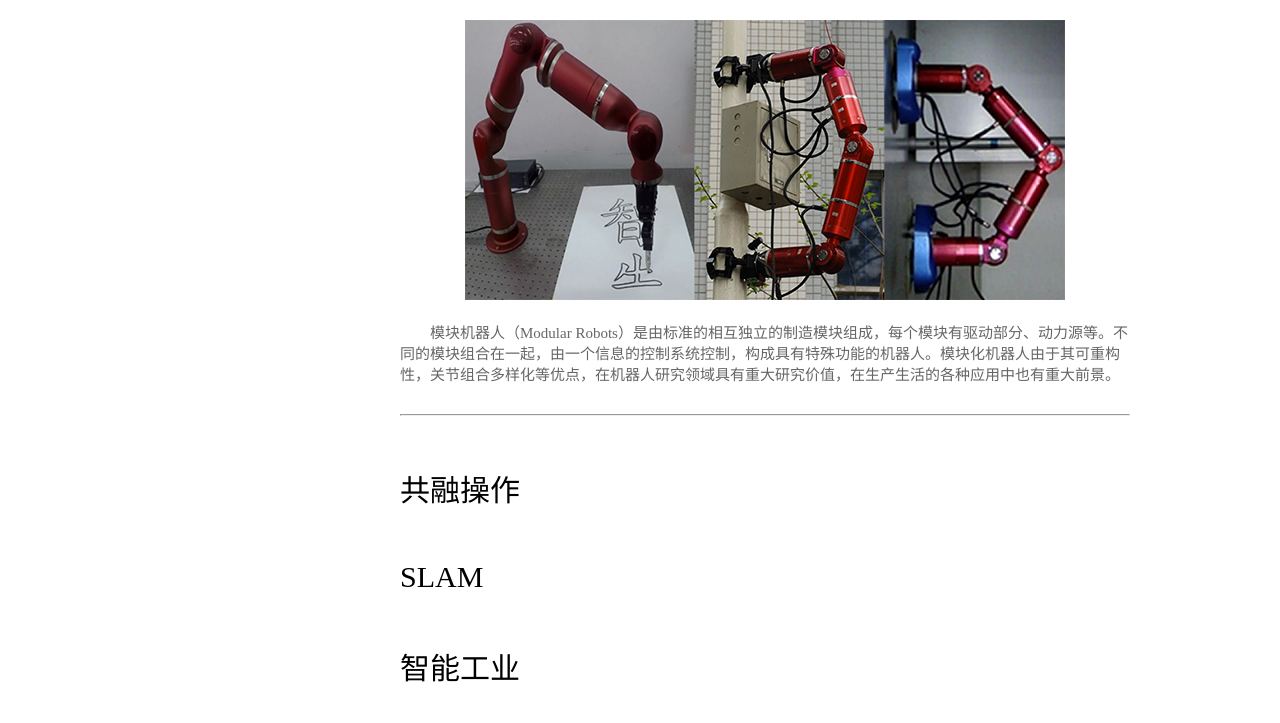
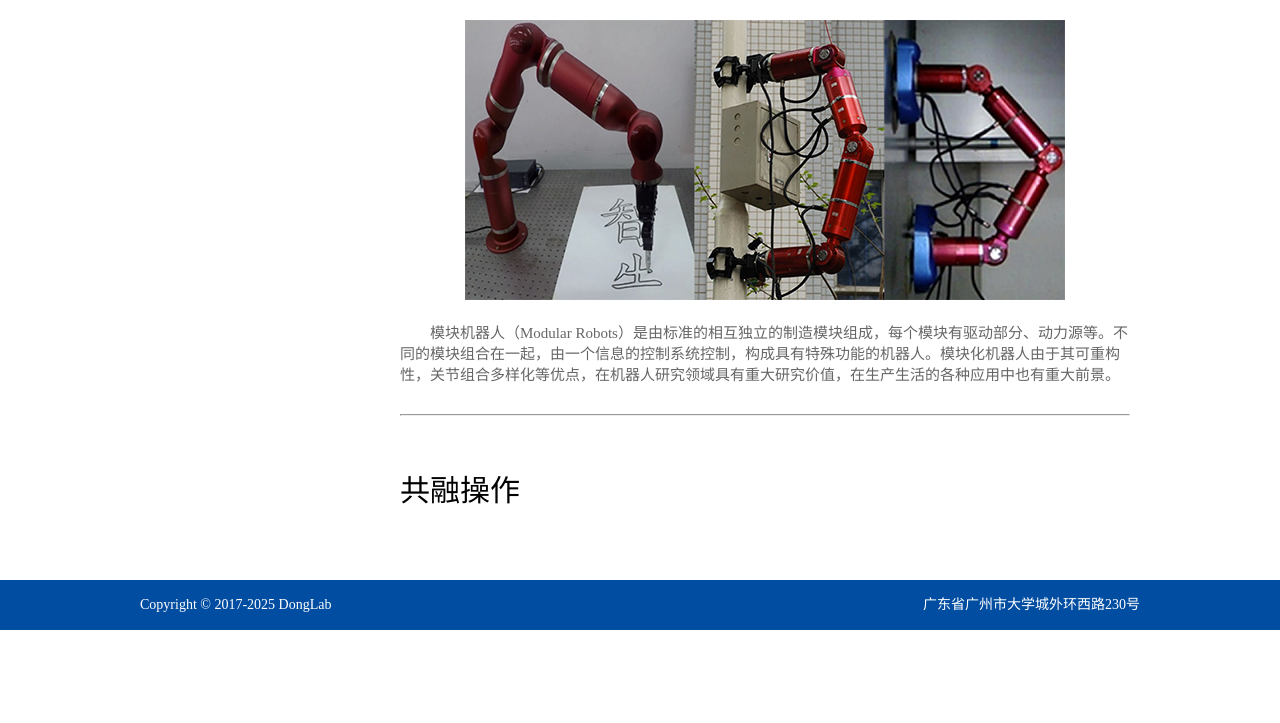
Before and after one commit to zhanweimin2021/zhanweimin2021.github.io, a Jekyll site: the page built from pages/research.html, in a window 1280 px wide and 1400 px high, scrolled down 910 px. Shown: the top 723 px of the window. Built offline with Jekyll 4.4.1, drawn with Linux system fonts in a browser that asks for light colours; after the commit the page ends 1540 px from its top, so only the background shows below that; some of the changed text lies outside the part shown.

Commit message:
Update research.html

```diff
--- a/pages/research.html
+++ b/pages/research.html
@@ -12,17 +12,9 @@
 <div class="n_list">
   <div class="n_list_c">
     <div class="n_right_bottom">
-      <h1>仿生软体</h1>{% for post in site.categories["soft-robotics"] %}
-      <div style="margin-top:30px"></div>
-      <h2 align="center"><a href="{{ site.url }}{{ post.url }}">{{ post.title }}</a></h1>
-      <br>
-      <p align="center"><a href="{{ site.url }}{{ post.url }}"><img src="/images/{{ post.type-en }}/{{ post.image }}.jpg"></a></p>
-      <br>
-      <p style="text-indent:2em"><a href="{{ site.url }}{{ post.url }}">{{ post.description }}</a></p>
-      <div style="margin-top:30px"></div>
-      <hr>{% endfor %}
-      <div style="margin-top:50px"></div>
-      <h1>模块攀爬</h1>{% for post in site.categories["module-climbing"] %}
+      <!-- 仿生软体 -->
+      <h1>仿生软体</h1>
+      {% for post in site.categories["soft-robotics"] %}
       <div style="margin-top:30px"></div>
       <h2 align="center"><a href="{{ site.url }}{{ post.url }}">{{ post.title }}</a></h2>
       <br>
@@ -30,37 +22,38 @@
       <br>
       <p style="text-indent:2em"><a href="{{ site.url }}{{ post.url }}">{{ post.description }}</a></p>
       <div style="margin-top:30px"></div>
-      <hr>{% endfor %}
+      <hr>
+      {% endfor %}
+
+      <!-- 模块攀爬 -->
       <div style="margin-top:50px"></div>
-      <h1>共融操作</h1>{% for post in site.categories["human-robotics"] %}
+      <h1>模块攀爬</h1>
+      {% for post in site.categories["module-climbing"] %}
       <div style="margin-top:30px"></div>
-      <h2 align="center"><a href="{{ site.url }}{{ post.url }}">{{ post.title }}</a></h1>
+      <h2 align="center"><a href="{{ site.url }}{{ post.url }}">{{ post.title }}</a></h2>
+      <br>
+      <p align="center"><a href="{{ site.url }}{{ post.url }}"><img src="/images/{{ post.type-en }}/{{ post.image }}.jpg"></a></p>
+      <br>
+      <p style="text-indent:2em"><a href="{{ site.url }}{{ post.url }}">{{ post.description }}</a></p>
+      <div style="margin-top:30px"></div>
+      <hr>
+      {% endfor %}
+
+      <!-- 共融操作 -->
+      <div style="margin-top:50px"></div>
+      <h1>共融操作</h1>
+      {% for post in site.categories["human-robotics"] %}
+      <div style="margin-top:30px"></div>
+      <h2 align="center"><a href="{{ site.url }}{{ post.url }}">{{ post.title }}</a></h2>
       <br>
       <p align="center"><a href="{{ site.url }}{{ post.url }}"><img src="/images/{{ post.type-en }}/{{ post.image }}.jpg"></a></p>
       <br>
       <p style="text-indent:2em">{{ post.description }}</p>
       <div style="margin-top:30px"></div>
-      <hr>{% endfor %}
-      <div style="margin-top:50px"></div>
-      <h1>SLAM</h1>{% for post in site.categories["slam"] %}
-      <div style="margin-top:30px"></div>
-      <h2 align="center"><a href="{{ site.url }}{{ post.url }}">{{ post.title }}</a></h1>
-      <br>
-      <p align="center"><a href="{{ site.url }}{{ post.url }}"><img src="/images/{{ post.type-en }}/{{ post.image }}.jpg"></a></p>
-      <br>
-      <p style="text-indent:2em"><a href="{{ site.url }}{{ post.url }}">{{ post.description }}</a></p>
-      <div style="margin-top:30px"></div>
-      <hr>{% endfor %}
-      <div style="margin-top:50px"></div>
-      <h1>智能工业</h1>{% for post in site.categories["intelligent-industry"] %}
-      <div style="margin-top:30px"></div>
-      <h2 align="center"><a href="{{ site.url }}{{ post.url }}">{{ post.title }}</a></h1>
-      <br>
-      <p align="center"><a href="{{ site.url }}{{ post.url }}"><img src="/images/{{ post.type-en }}/{{ post.image }}.jpg"></a></p>
-      <br>
-      <p style="text-indent:2em"><a href="{{ site.url }}{{ post.url }}">{{ post.description }}</a></p>
-      <div style="margin-top:30px"></div>
-      <hr>{% endfor %}
+      <hr>
+      {% endfor %}
+
+      <!-- 已删除 SLAM 和 智能工业 部分 -->
     </div>
   </div>
 </div>
```
